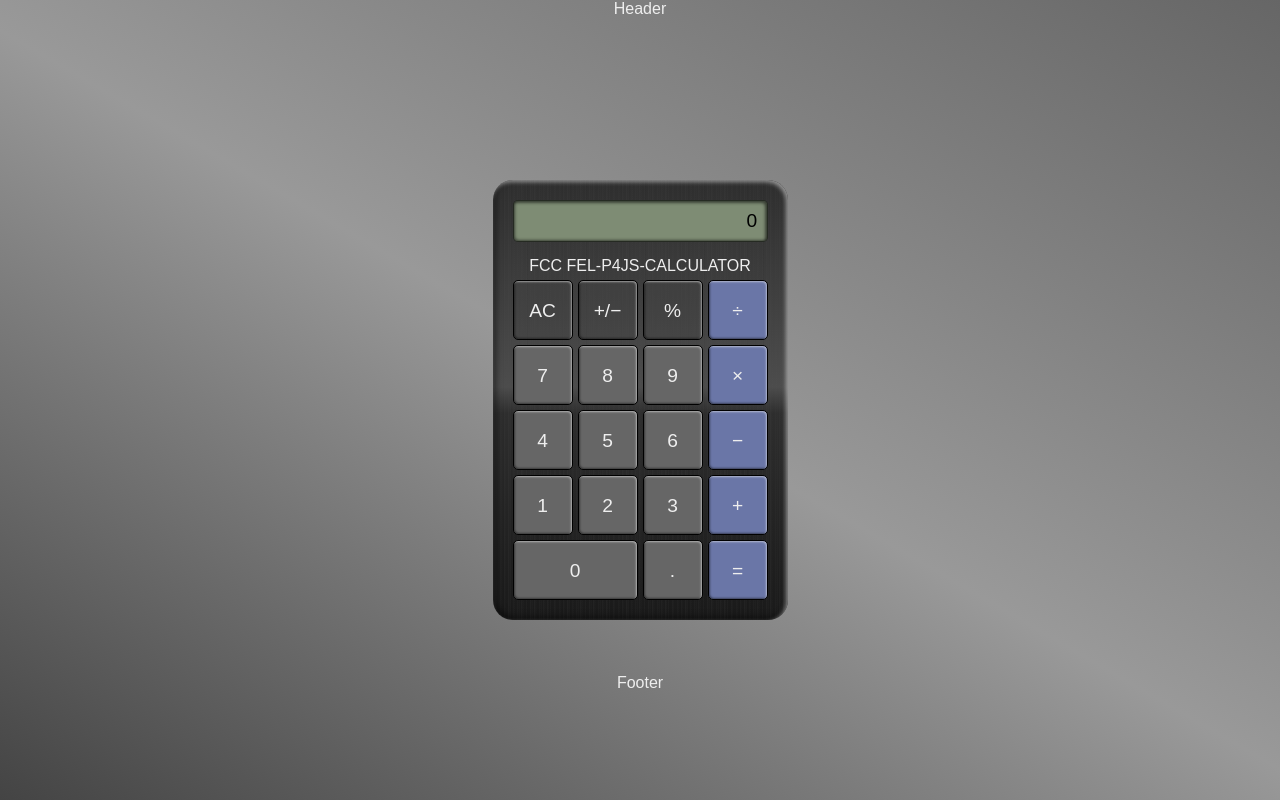
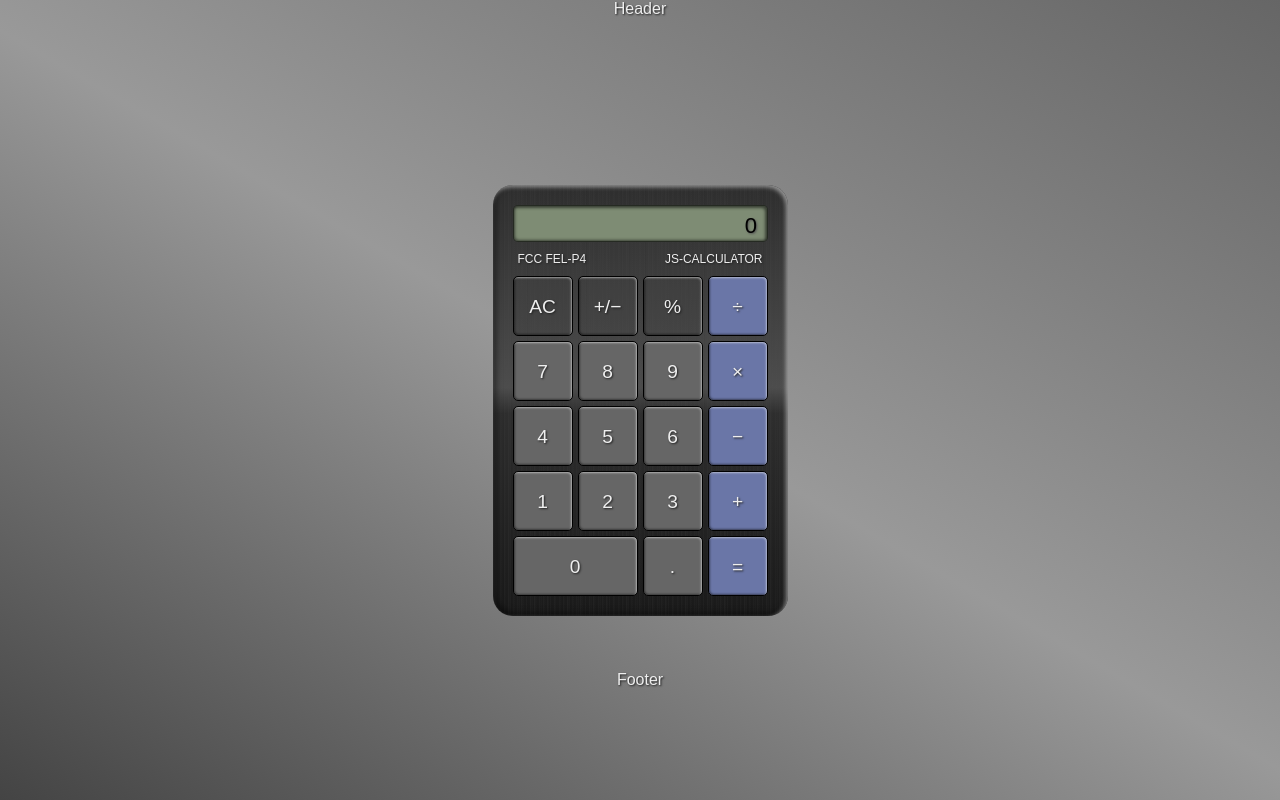
Before and after one commit to brimarq/fcc-js-calculator, a React (Create React App) app: page / in a window 1280 px wide. Built offline with nearby package versions, Linux system fonts and the light colour scheme; a web font is replaced by a local one.

Commit message:
more css changes: text-shadows, font-size, restrict width on Display, calcLabel as flex container.

```diff
--- a/src/App.css
+++ b/src/App.css
@@ -59,17 +59,29 @@
   color: black;
   font-family: 'Segment7Standard', sans-serif;
   letter-spacing: 0.07em;
+  text-shadow: 1px 1px 2px #555;
   /* font-family: 'Orbitron', sans-serif; */
-  font-size: 1.2em;
+  font-size: 1.375em;
+  height: 35px;
+  max-width: 237px;
+  overflow: hidden;
   background-color: #7E8C74;
   border: 1px rgba(0,0,0,.7) solid;
-  margin-bottom: 10px;
+  /* margin-bottom: 10px; */
   border-radius: 5px;
   line-height: 40px;
   text-align: right;
   padding: 0 8px 0 8px;
   box-shadow: inset -2px 2px 3px 0px rgba(0,0,0,.5), inset 1px -1px 3px 0px rgba(0,0,0,.5);
 }
+
+#calcLabel {
+  display: flex;
+  margin: 5px;
+  justify-content: space-between;
+  font-size: 0.750em;
+}
+
 
 #keypad {
   display: grid;
--- a/src/index.css
+++ b/src/index.css
@@ -3,7 +3,7 @@ body {
   padding: 0;
   font-family: sans-serif;
   background-color: #404040;
-  /* background: linear-gradient(180deg, hsl(0,0%,18%)  0%, hsl(0,0%,30%) 47%, hsl(0,0%,18%) 53%, hsl(0,0%,10%)100%); */
   background: linear-gradient(30deg, #444 0%, #999  50%, #666  100%);
   color: #EEE;
+  text-shadow: 1px 1px 2px #222;
 }
```
